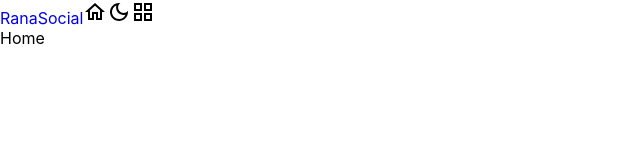
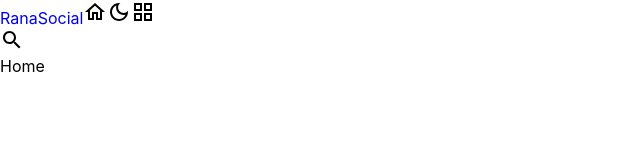
Before and after one commit to madhvikrana/socialmedia, a React (Create React App) app in the folder makuraapp/frontend/: page / in a window 1280 px wide. Shown: the top 160 px of the page, without its empty margins (0-640 px from the left). Built offline with nearby package versions, Linux system fonts and the light colour scheme.

Commit message:
commit100

```diff
--- a/makuraapp/frontend/src/components/navbar/NavBar.jsx
+++ b/makuraapp/frontend/src/components/navbar/NavBar.jsx
@@ -20,6 +20,9 @@ const NavBar = () => {
                 <HomeOutlinedIcon/>
                 <DarkModeOutlinedIcon/>
                 <GridViewOutlinedIcon/>
+                <div className="search">
+                  <SearchOutlinedIcon/>
+                </div>
 
         </div>
         <div className="right"></div>
```
